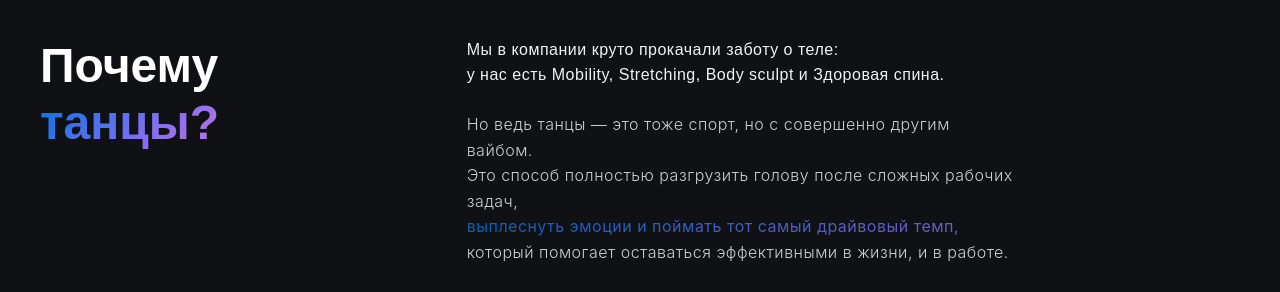
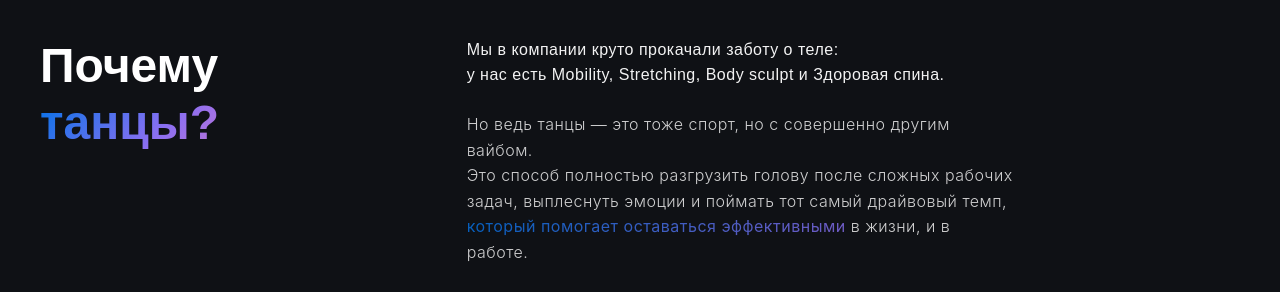
Before and after one commit to pollyvisualdecay/2gis-dance-survey, a website: page index.html in a window 1280 px wide. Shown: the part 660-952 px from the top of the page. Drawn offline with Linux system fonts and the light colour scheme; a web font is replaced by a local one.

Commit message:
fix: correct text formatting in 'Почему танцы' section

```diff
--- a/index.html
+++ b/index.html
@@ -695,9 +695,8 @@
                     </p>
                     <p class="section-text-inter">
                         Но ведь танцы — это тоже спорт, но с совершенно другим вайбом.<br>
-                        Это способ полностью разгрузить голову после сложных рабочих задач,<br>
-                        <span class="text-accent-gradient">выплеснуть эмоции и поймать тот самый драйвовый темп,</span><br>
-                        который помогает оставаться эффективными&nbsp;в жизни, и в работе.
+                        Это способ полностью разгрузить голову после сложных рабочих задач, выплеснуть эмоции и поймать тот самый драйвовый темп,<br>
+                        <span class="text-accent-gradient">который помогает оставаться эффективными</span>&nbsp;в жизни, и в работе.
                     </p>
                 </div>
             </div>
```
